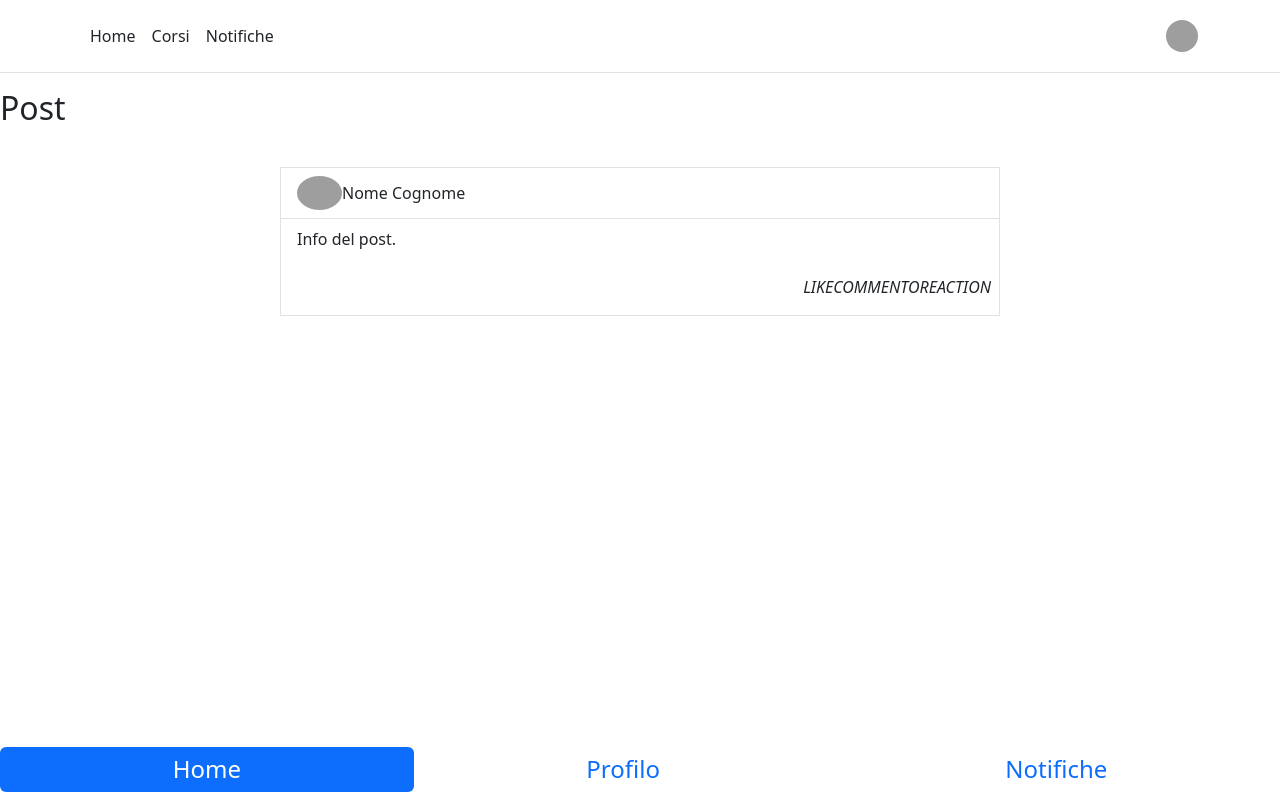
After one commit to MarkRagg/Progetto-Web, a PHP site: page /php/api-showhomepage.php in a window 1280 px wide. The commit adds this page. Run offline with PHP 8.4, Linux system fonts and the light colour scheme; grey boxes are pictures that could not be loaded.

Commit message:
first implementation of homepage with a static post

```diff
--- /dev/null
+++ b/source/php/api-showhomepage.php
@@ -0,0 +1,8 @@
+<?php
+require_once("db_config.php");
+
+$templateParams["name"]="post.php";
+
+require("../template/base.php")
+
+?>
--- /dev/null
+++ b/source/php/post.php
@@ -0,0 +1,23 @@
+<section>
+        <h2>Post</h2>
+            <div class="container mt-4 mb-5">
+                <div class="d-flex justify-content-center row">
+                    <div class="col-md-8">
+                        <div class="feed p-2">
+                            <div class="bg-white border mt-2">
+                                <div>
+                                    <div class="d-flex flex-row justify-content-between align-items-center p-2 border-bottom">
+                                        <div class="d-flex flex-row align-items-center feed-text px-2"><img class="rounded-circle" alt="" src="https://cdn.pixabay.com/photo/2017/11/10/05/48/user-2935527_1280.png" width="45" onclick="location.href='profile.html';">
+                                            <div class="d-flex flex-column flex-wrap ml-2"><a class="nav-link" href="profile.html">Nome Cognome</a></div>
+                                        </div>
+                                        <div class="feed-icon px-2"><em class="fa fa-ellipsis-v text-black-50"></em></div>
+                                    </div>
+                                </div>
+                                <div class="p-2 px-3"><span>Info del post.</span></div>
+                                <div class="d-flex justify-content-end socials p-2 py-3"><em class="fa fa-thumbs-up">LIKE</em><em class="fa fa-comments-o">COMMENTO</em><em class="fa fa-share">REACTION</em></div>
+                            </div>
+                        </div>
+                    </div>
+                </div>
+            </div>
+</section>
--- a/source/template/base.php
+++ b/source/template/base.php
@@ -10,8 +10,28 @@
         <link href="https://cdn.jsdelivr.net/npm/bootstrap@5.3.0-alpha1/dist/css/bootstrap.min.css" rel="stylesheet" integrity="sha384-GLhlTQ8iRABdZLl6O3oVMWSktQOp6b7In1Zl3/Jr59b6EGGoI1aFkw7cmDA6j6gD" crossorigin="anonymous">
     </head>
     <body class="">
-        <header>
-        </header>
+    <header class="p-3 mb-3 border-bottom">
+            <div class="container">
+              <div class="d-flex flex-wrap align-items-center justify-content-center justify-content-lg-start">
+                <a href="#" class="d-flex d-none d-xxl-block align-items-center mb-2 mb-lg-0 text-dark text-decoration-none">
+                    <img src="https://i.ebayimg.com/images/g/o4EAAOSw9h1hcCxV/s-l500.jpg" alt="" width="50" height="50" class="rounded-circle">
+                </a>
+                <ul class="nav col-12 col-lg-auto me-lg-auto mb-2 justify-content-center mb-md-0">
+                  <li><a href="#" class="nav-link px-2 link-dark">Home</a></li>
+                  <li><a href="#" class="nav-link px-2 link-dark">Corsi</a></li>
+                  <li><a href="#" class="nav-link px-2 link-dark">Notifiche</a></li>
+                </ul>
+                <!-- <form class="col-12 col-lg-auto mb-3 mb-lg-0 me-lg-3">
+                  <input type="search" class="form-control" placeholder="Search..." aria-label="Search">
+                </form> -->
+                <div>
+                  <a href="../php/profile.php" class="d-block link-dark text-decoration-none" id="dropdownUser1" aria-expanded="false">
+                    <img src="https://cdn.pixabay.com/photo/2017/11/10/05/48/user-2935527_1280.png" alt="" width="32" height="32" class="rounded-circle">
+                  </a>
+                </div>
+              </div>
+            </div>
+          </header>
         <main>
             <?php
             if (isset($templateParams["name"])) {
@@ -22,8 +42,8 @@
         <footer>
             <nav class="fixed-bottom">
                 <ul class="nav nav-pills justify-content-center nav-fill">
-                    <li class="nav-item h4"><a class="nav-link" href="#">Home</a></li>
-                    <li class="nav-item h4"><a class="nav-link active" aria-current="page" href="#">Profilo</a></li>
+                    <li class="nav-item h4"><a class="nav-link active" href="#">Home</a></li>
+                    <li class="nav-item h4"><a class="nav-link" aria-current="page" href="#">Profilo</a></li>
                     <li class="nav-item h4"><a class="nav-link" href="#">Notifiche</a></li>
                 </ul>
             </nav>
```
Also changed, not shown: source/template/Homepage.html (+1 -23 lines).
